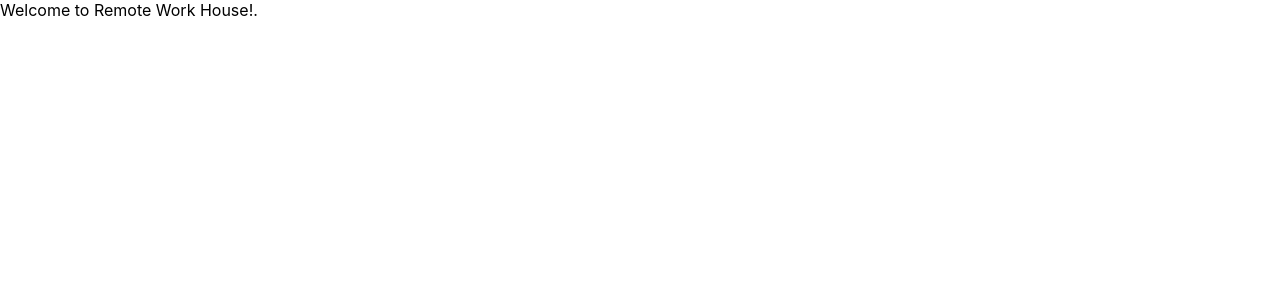
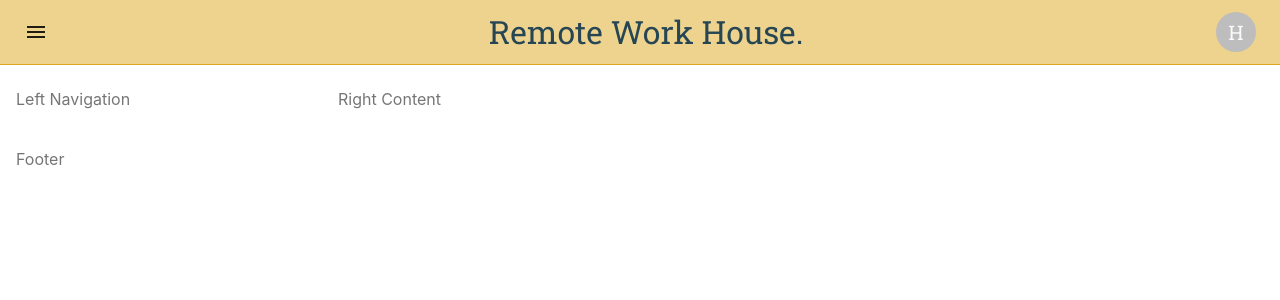
Before and after one commit to cklf537/cssandbox, a React (Create React App) app: page / in a window 1280 px wide. Shown: the top 300 px of the page. Built offline with nearby package versions, Linux system fonts and the light colour scheme.

Commit message:
Implement initial Layout and Header component(s).

```diff
--- /dev/null
+++ b/src/components/header.js
@@ -0,0 +1,52 @@
+import React from 'react';
+import { makeStyles } from '@material-ui/core/styles';
+import AppBar from '@material-ui/core/AppBar';
+import Toolbar from '@material-ui/core/Toolbar';
+import Typography from '@material-ui/core/Typography';
+import Button from '@material-ui/core/Button';
+import IconButton from '@material-ui/core/IconButton';
+import MenuIcon from '@material-ui/icons/Menu';
+import Avatar from '@material-ui/core/Avatar';
+
+const useStyles = makeStyles((theme) => ({
+    root: {
+        flexGrow: 1,
+    },
+    menuButton: {
+        marginRight: theme.spacing(2),
+    },
+    title: {
+        flexGrow: 1,
+        fontSize: "2rem",
+        fontWeight: 400,
+        color: "#264653",
+        textAlign: "center",
+        [theme.breakpoints.down('sm')]:{
+            fontSize: "1rem"
+        }
+    },
+    headerBg:{
+        backgroundColor: "#EED38E",
+        borderBottom: "solid 1px #DCA721"
+    }
+
+}));
+
+const RwhHeader = ({ props }) => {
+    const classes = useStyles();
+    return (
+        <AppBar position="static" className={classes.headerBg} elevation={0}>
+            <Toolbar>
+                <IconButton edge="start" className={classes.menuButton} color="inherit" aria-label="menu">
+                    <MenuIcon />
+                </IconButton>
+                <Typography variant="h6" className={classes.title}>
+                    Remote Work House.
+          </Typography>
+            <Avatar>H</Avatar>
+            </Toolbar>
+        </AppBar>
+    );
+}
+
+export default RwhHeader;
--- a/src/components/layout.js
+++ b/src/components/layout.js
@@ -1,7 +1,47 @@
-const RWHLayout = ()=>{
-    return(
-        <div>
-            Welcome to Remote Work House!.
+import React from 'react';
+import { makeStyles } from '@material-ui/core/styles';
+import Paper from '@material-ui/core/Paper';
+import Grid from '@material-ui/core/Grid';
+import Hidden from '@material-ui/core/Hidden';
+import RwhHeader from "./header";
+
+const useStyles = makeStyles((theme) => ({
+    root: {
+        flexGrow: 1,
+    },
+    paper: {
+        padding: theme.spacing(2),
+        textAlign: 'left',
+        color: theme.palette.text.secondary,
+    },
+}));
+
+const RWHLayout = () => {
+    const classes = useStyles();
+
+    return (
+        <div className={classes.root}>
+            <Grid container spacing={1}>
+                <Grid item xs={12}>
+                    <RwhHeader props={classes} />
+                </Grid>
+                <Hidden smUp>
+                    <Grid item xs={12}>
+                        <Paper elevation={0} className={classes.paper} square>Mobile view content</Paper>
+                    </Grid>
+                </Hidden>
+                <Hidden smDown>
+                    <Grid item xs={3}>
+                        <Paper elevation={0} className={classes.paper} square>Left Navigation</Paper>
+                    </Grid>
+                    <Grid item xs={9}>
+                        <Paper elevation={0} className={classes.paper} square>Right Content</Paper>
+                    </Grid>
+                </Hidden>
+                <Grid item xs={12}>
+                    <Paper elevation={0} className={classes.paper} square>Footer</Paper>
+                </Grid>
+            </Grid>
         </div>
     );
 }
--- a/src/index.css
+++ b/src/index.css
@@ -1,3 +1,5 @@
+@import url('https://fonts.googleapis.com/css2?family=Roboto+Slab:wght@200;300;400;700&display=swap');
+
 body {
   margin: 0;
   font-family: -apple-system, BlinkMacSystemFont, 'Segoe UI', 'Roboto', 'Oxygen',
--- a/src/index.js
+++ b/src/index.js
@@ -3,10 +3,27 @@
 import './index.css';
 import App from './App';
 import reportWebVitals from './reportWebVitals';
+import { createMuiTheme } from '@material-ui/core/styles';
+import { ThemeProvider } from '@material-ui/styles';
+
+const theme = createMuiTheme({
+  palette:{
+    primary:{
+      main: "#ffffff"
+    }
+  },
+  typography:{
+    fontFamily: "'Roboto Slab', serif"
+  }
+})
+
+
 
 ReactDOM.render(
   <React.StrictMode>
-    <App />
+    <ThemeProvider theme={theme}>
+      <App />
+    </ThemeProvider>
   </React.StrictMode>,
   document.getElementById('root')
 );
```
